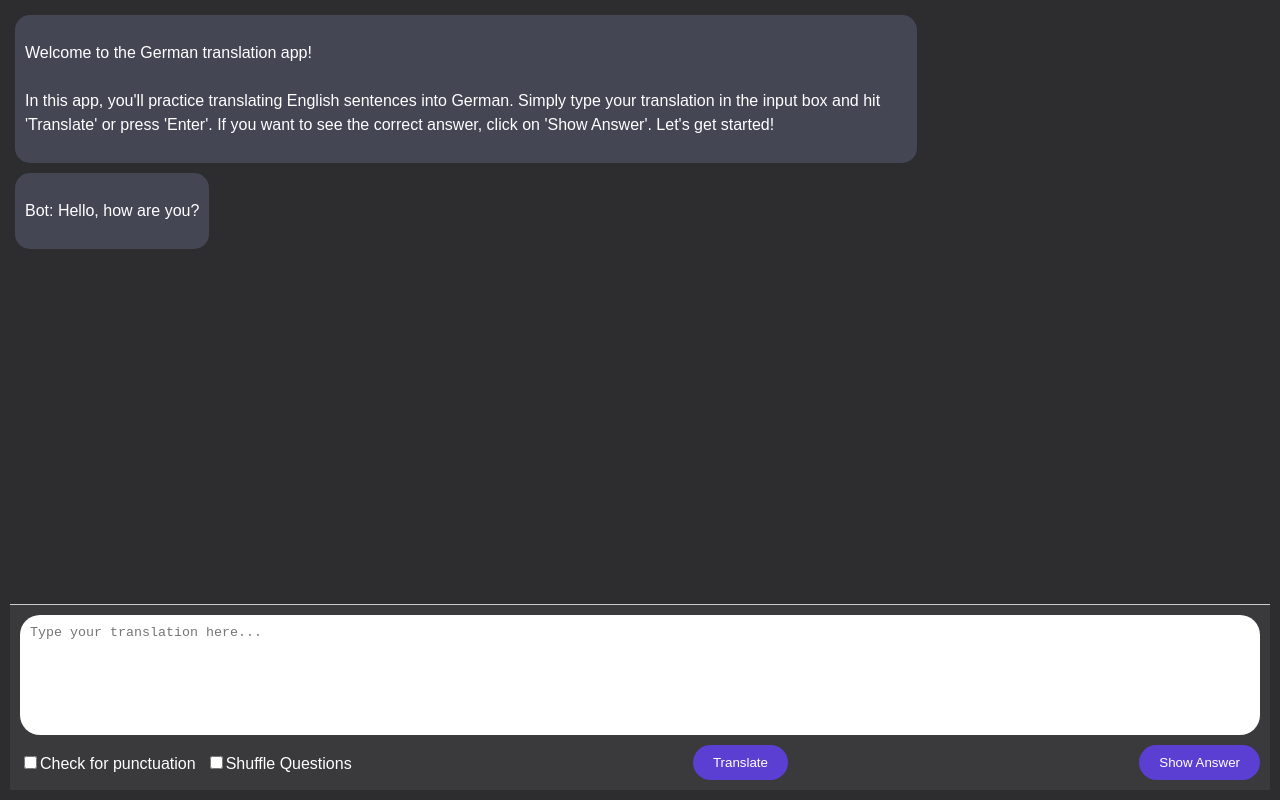
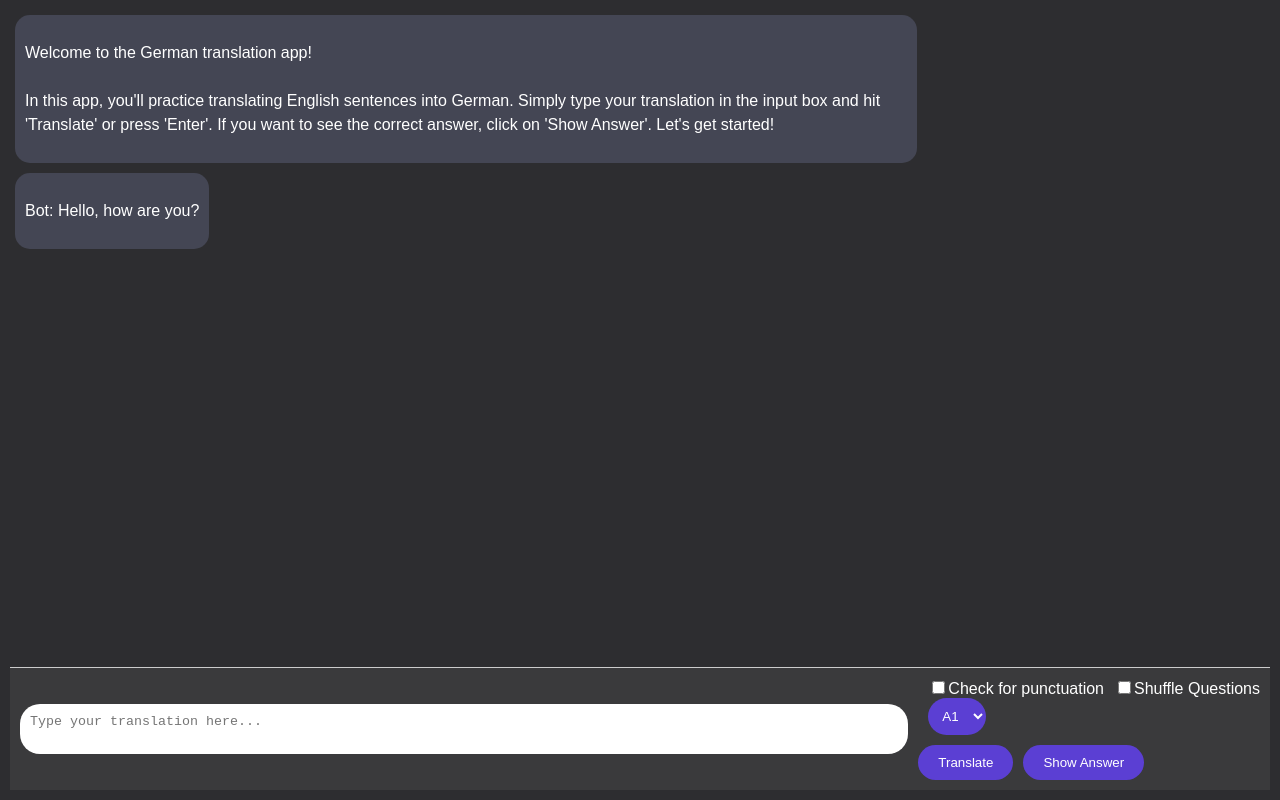
Before and after one commit to Henryk91/german-translator, a React (Create React App) app: page / in a window 1280 px wide. Built offline with nearby package versions, Linux system fonts and the light colour scheme.

Commit message:
Multi level

```diff
--- a/src/App.css
+++ b/src/App.css
@@ -49,27 +49,19 @@ body {
 
 .translation-input {
   display: flex;
-  flex-direction: column; /* Change to column for better wrapping */
-  align-items: stretch; /* Ensure items stretch to full width */
+  align-items: center;
   padding: 10px;
   border-top: 1px solid #ccc; /* Optional border for separation */
   background-color: #3a3a3c; /* Input area background color */
 }
 
 textarea {
-  flex: 1; /* Allow textarea to grow */
-  min-height: 100px; /* Set a minimum height */
+  flex: 1;
   border-radius: 20px;
   border: none;
   padding: 10px;
-  margin-bottom: 10px; /* Space between textarea and button */
+  margin-right: 10px;
   resize: none; /* Disable resizing */
-}
-
-.button-container {
-  display: flex; /* Use flex for button alignment */
-  justify-content: space-between; /* Space out checkbox and buttons */
-  align-items: center; /* Center vertically */
 }
 
 button {
@@ -85,7 +77,24 @@ button:hover {
   background-color: #4a2cb1; /* Darker button color on hover */
 }
 
+/* New styles for the language level selector */
+select {
+  padding: 10px;
+  border: none;
+  border-radius: 20px;
+  background-color: #5b3fd3; /* Same color as buttons */
+  color: white; /* Text color */
+  cursor: pointer;
+  margin-left: 10px; /* Spacing from label */
+  transition: background-color 0.3s; /* Smooth transition */
+}
+
+select:hover {
+  background-color: #4a2cb1; /* Darker color on hover */
+}
+
 .toggle-container {
+  margin-left: 10px;
   display: flex;
   align-items: center;
   color: white; /* Checkbox label color */
--- a/src/App.js
+++ b/src/App.js
@@ -1,21 +1,42 @@
 import React, { useState, useEffect, useRef } from 'react';
 import './App.css';
 
-const initialSentences = [
+// Sentence sets for different levels
+const sentencesByLevel = {
+  A1: [
     { en: "Hello, how are you?", de: "Hallo, wie geht es dir?" },
     { en: "What is your name?", de: "Wie heißt du?" },
+  ],
+  A2: [
     { en: "I love learning languages.", de: "Ich liebe es, Sprachen zu lernen." },
     { en: "Where do you live?", de: "Wo wohnst du?" },
+  ],
+  B1: [
     { en: "This is a beautiful day.", de: "Das ist ein schöner Tag." },
-];
+    { en: "I like to travel to different countries.", de: "Ich reise gerne in verschiedene Länder." },
+  ],
+  B2: [
+    { en: "What are your hobbies?", de: "Was sind deine Hobbys?" },
+    { en: "I enjoy reading books.", de: "Ich lese gerne Bücher." },
+  ],
+  C1: [
+    { en: "I appreciate the complexities of language.", de: "Ich schätze die Komplexität der Sprache." },
+    { en: "It’s important to understand cultural contexts.", de: "Es ist wichtig, kulturelle Kontexte zu verstehen." },
+  ],
+  C2: [
+    { en: "I can discuss abstract concepts fluently.", de: "Ich kann abstrakte Konzepte fließend diskutieren." },
+    { en: "Understanding nuances in language is crucial.", de: "Das Verständnis von Nuancen in der Sprache ist entscheidend." },
+  ],
+};
 
 const App = () => {
-  const [sentences, setSentences] = useState(initialSentences);
+  const [sentences, setSentences] = useState([]); // Initialize with an empty array
   const [currentSentenceIndex, setCurrentSentenceIndex] = useState(0);
   const [userInput, setUserInput] = useState("");
   const [messages, setMessages] = useState([]);
   const [checkPunctuation, setCheckPunctuation] = useState(false);
   const [shuffleQuestions, setShuffleQuestions] = useState(false);
+  const [selectedLevel, setSelectedLevel] = useState('A1'); // Default level
   const endOfMessagesRef = useRef(null);
 
   // Shuffle the sentences array
@@ -35,6 +56,11 @@ const App = () => {
   // Function to check the user's translation
   const checkTranslation = () => {
     const currentSentence = updateCurrentSentence();
+
+    if (!currentSentence) {
+      return; // Prevent further execution if no current sentence
+    }
+
     const correctTranslation = currentSentence.de;
 
     // Normalize inputs: trim and lower case
@@ -86,10 +112,15 @@ const App = () => {
     setUserInput("");
   };
 
-  // Function to show the correct translation and move to the next sentence
+  // Function to show the correct translation
   const showCorrectAnswer = () => {
     const currentSentence = updateCurrentSentence();
-    const correctAnswerMessage = `The correct answer is: ${currentSentence.de}\n\nHere's another sentence:\n\n${sentences[currentSentenceIndex + 1]?.en || "No more sentences available."}`;
+
+    if (!currentSentence) {
+      return; // Prevent further execution if no current sentence
+    }
+
+    const correctAnswerMessage = `The correct answer is: ${currentSentence.de}`;
 
     // Add user input and feedback to messages
     setMessages(prevMessages => [
@@ -98,7 +129,7 @@ const App = () => {
       { text: `Bot: ${correctAnswerMessage}`, type: 'bot' }
     ]);
 
-    // Update current sentence
+    // Move to the next sentence if available
     setCurrentSentenceIndex(prevIndex => {
       const nextIndex = prevIndex + 1;
       if (nextIndex < sentences.length) {
@@ -109,14 +140,19 @@ const App = () => {
     setUserInput("");
   };
 
+  // Effect to update sentences based on selected level
+  useEffect(() => {
+    const newSentences = sentencesByLevel[selectedLevel] || [];
+    setSentences(newSentences);
+    setCurrentSentenceIndex(0); // Reset index to the first sentence
+    setMessages([]); // Clear messages
+  }, [selectedLevel]);
+
   useEffect(() => {
     // Shuffle sentences if required
     if (shuffleQuestions) {
-      const shuffledSentences = shuffleArray([...initialSentences]);
+      const shuffledSentences = shuffleArray([...sentences]);
       setSentences(shuffledSentences);
-      setCurrentSentenceIndex(0);
-    } else {
-      setSentences(initialSentences);
       setCurrentSentenceIndex(0);
     }
   }, [shuffleQuestions]);
@@ -127,10 +163,12 @@ const App = () => {
       const tutorialMessage = `Welcome to the German translation app!\n\nIn this app, you'll practice translating English sentences into German. Simply type your translation in the input box and hit 'Translate' or press 'Enter'. If you want to see the correct answer, click on 'Show Answer'. Let's get started!`;
       setMessages([{ text: tutorialMessage, type: 'bot' }]);
     } else if (messages.length === 1) { // Only add the first sentence if it's the first response
-      const initialBotMessage = `Bot: ${updateCurrentSentence().en}`;
+      const initialBotMessage = sentences.length > 0 ? `Bot: ${updateCurrentSentence().en}` : '';
+      if (initialBotMessage) {
         setMessages(prevMessages => [...prevMessages, { text: initialBotMessage, type: 'bot' }]);
       }
-  }, [messages]);
+    }
+  }, [messages, sentences]);
 
   // Effect to scroll to the bottom of the messages when they change
   useEffect(() => {
@@ -152,21 +190,20 @@ const App = () => {
           {messages.map((message, index) => (
             <div key={index} className={`chat-bubble ${message.type}`}>
               <p>{message.text.split('\n').map((line, i) => (
-                <span key={i}>{line}<br /></span>
+                <span key={i}>{line}<br /></span> // Break lines into spans
               ))}</p>
             </div>
           ))}
-          <div ref={endOfMessagesRef} />
+          <div ref={endOfMessagesRef} /> {/* For scrolling */}
         </div>
-        {messages.length > 0 && (
+        {messages.length > 0 && ( // Only show input area if there are messages
           <div className="translation-input">
             <textarea
               value={userInput}
               onChange={(e) => setUserInput(e.target.value)}
               placeholder="Type your translation here..."
-              onKeyDown={handleKeyDown}
             />
-            <div className="button-container">
+            <div className="button-container"> {/* New wrapper for button and checkbox */}
               <div className="toggle-container">
                 <label>
                   <input
@@ -184,6 +221,20 @@ const App = () => {
                   />
                   Shuffle Questions
                 </label>
+              </div>
+              <div style={{ marginBottom: '10px' }}>
+                <select
+                  value={selectedLevel}
+                  onChange={(e) => setSelectedLevel(e.target.value)}
+                  style={{ marginLeft: '10px' }} // Adjust for spacing
+                >
+                  <option value="A1">A1</option>
+                  <option value="A2">A2</option>
+                  <option value="B1">B1</option>
+                  <option value="B2">B2</option>
+                  <option value="C1">C1</option>
+                  <option value="C2">C2</option>
+                </select>
               </div>
               <button
                 onClick={checkTranslation}
```
Lines whose indentation alone changed are shown as unchanged.
